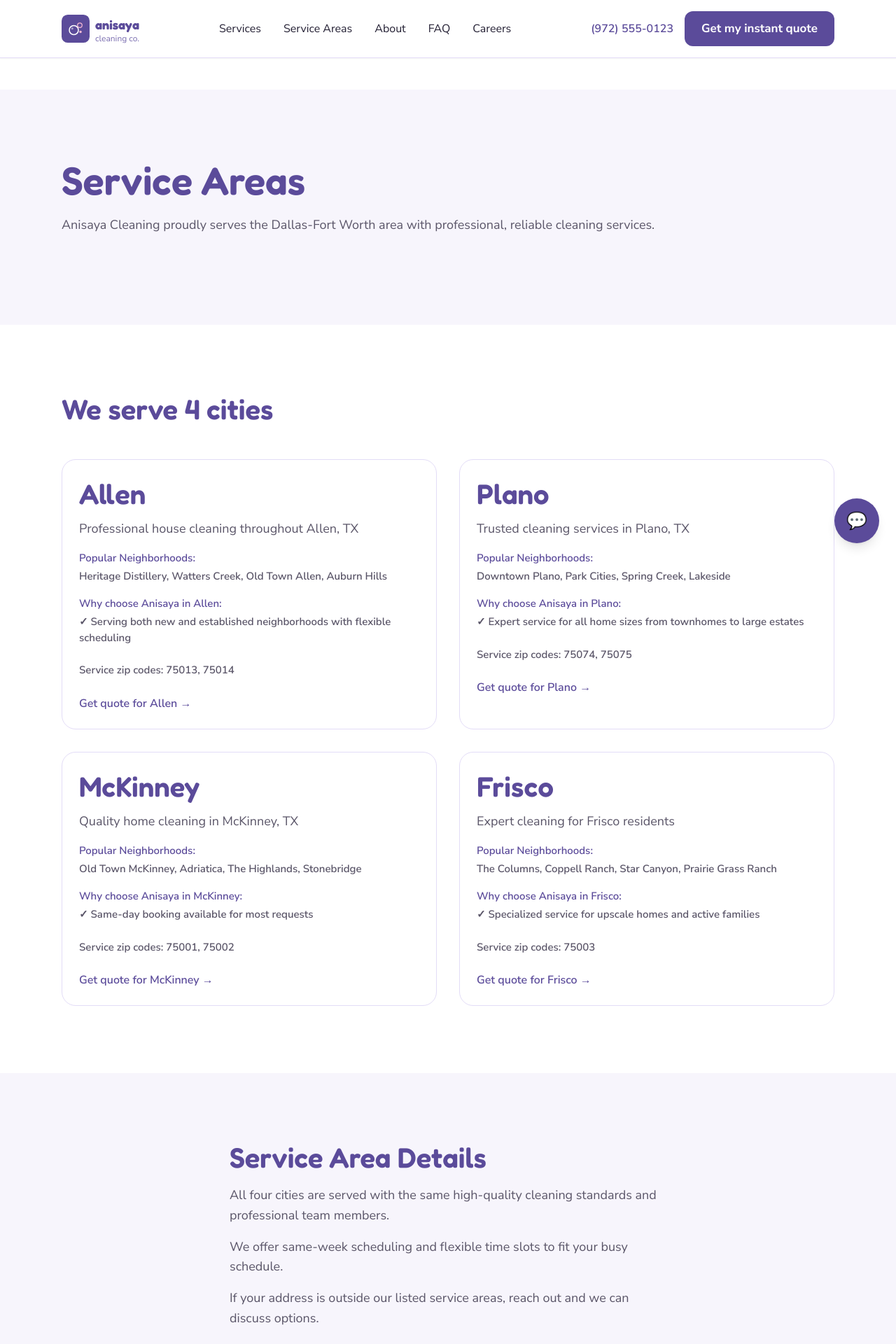
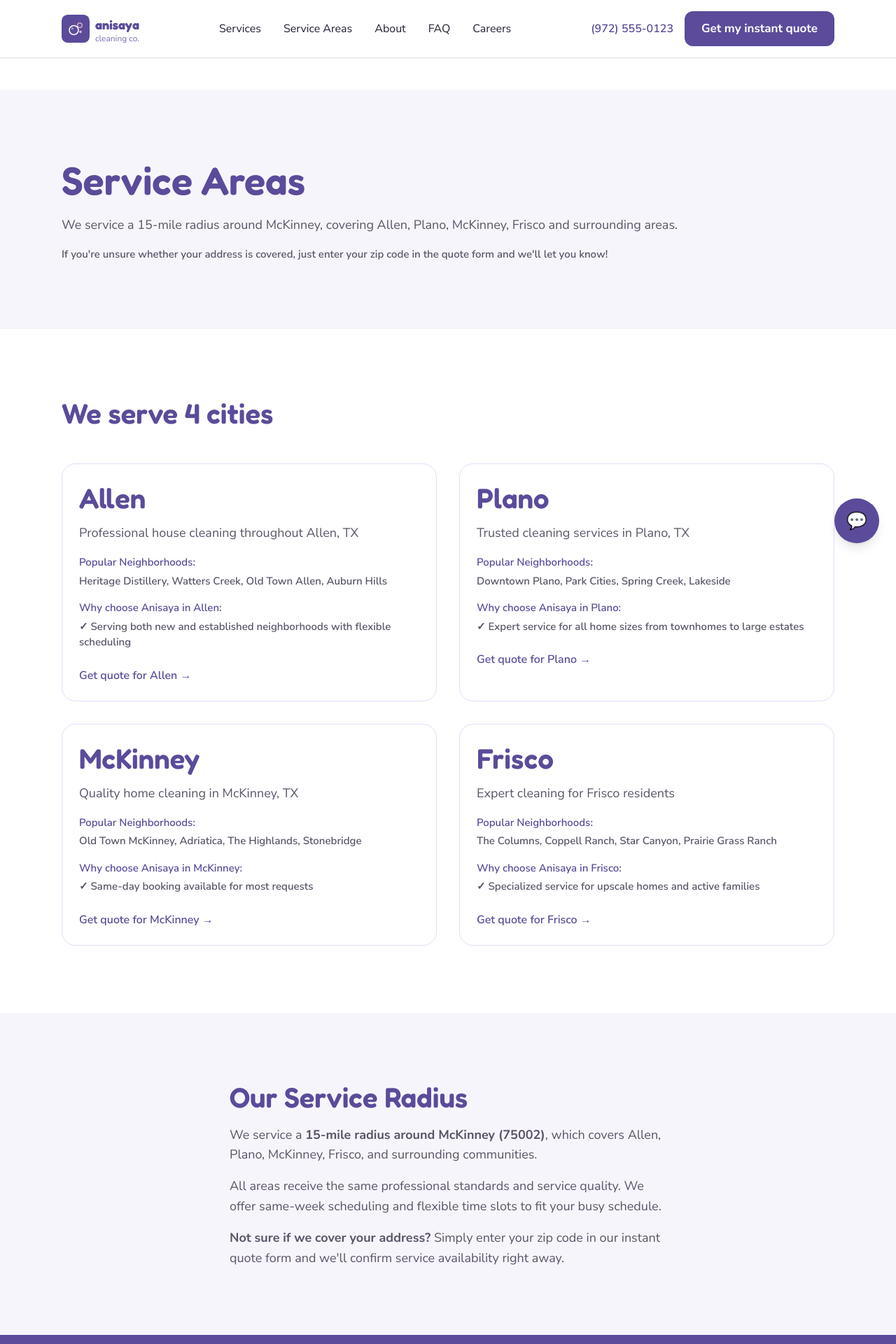
Before and after one commit to planetracer/anisaya, a Next.js app: page /service-areas in a window 1280 px wide. Shown: the top 1920 px of the page at 70% size. Built offline with nearby package versions, Linux system fonts and the light colour scheme.

Commit message:
Update service areas to show 15-mile radius coverage instead of zip codes

```diff
--- a/app/service-areas/page.tsx
+++ b/app/service-areas/page.tsx
@@ -6,28 +6,24 @@
     {
       city: 'Allen',
       description: 'Professional house cleaning throughout Allen, TX',
-      zipCodes: '75013, 75014',
       neighborhoods: 'Heritage Distillery, Watters Creek, Old Town Allen, Auburn Hills',
       highlights: 'Serving both new and established neighborhoods with flexible scheduling',
     },
     {
       city: 'Plano',
       description: 'Trusted cleaning services in Plano, TX',
-      zipCodes: '75074, 75075',
       neighborhoods: 'Downtown Plano, Park Cities, Spring Creek, Lakeside',
       highlights: 'Expert service for all home sizes from townhomes to large estates',
     },
     {
       city: 'McKinney',
       description: 'Quality home cleaning in McKinney, TX',
-      zipCodes: '75001, 75002',
       neighborhoods: 'Old Town McKinney, Adriatica, The Highlands, Stonebridge',
       highlights: 'Same-day booking available for most requests',
     },
     {
       city: 'Frisco',
       description: 'Expert cleaning for Frisco residents',
-      zipCodes: '75003',
       neighborhoods: 'The Columns, Coppell Ranch, Star Canyon, Prairie Grass Ranch',
       highlights: 'Specialized service for upscale homes and active families',
     },
@@ -41,8 +37,11 @@
           <h1 className="font-fredoka text-hero-mobile md:text-hero text-brand-purple mb-4">
             Service Areas
           </h1>
-          <p className="text-body text-brand-gray mb-8">
-            Anisaya Cleaning proudly serves the Dallas-Fort Worth area with professional, reliable cleaning services.
+          <p className="text-body text-brand-gray mb-4">
+            We service a 15-mile radius around McKinney, covering Allen, Plano, McKinney, Frisco and surrounding areas.
+          </p>
+          <p className="text-small text-brand-gray">
+            If you're unsure whether your address is covered, just enter your zip code in the quote form and we'll let you know!
           </p>
         </div>
       </section>
@@ -71,8 +70,6 @@
                   <p className="text-small text-brand-gray">✓ {area.highlights}</p>
                 </div>
 
-                <p className="text-small text-brand-gray mb-6">Service zip codes: {area.zipCodes}</p>
-
                 <Link href="/quote" className="text-brand-purple hover:underline font-semibold">
                   Get quote for {area.city} →
                 </Link>
@@ -86,17 +83,17 @@
       <section className="section bg-brand-lilac-white">
         <div className="max-w-2xl mx-auto px-6">
           <h2 className="font-fredoka text-h2-mobile md:text-h2 text-brand-purple mb-4">
-            Service Area Details
+            Our Service Radius
           </h2>
           <div className="space-y-4 text-body text-brand-gray">
             <p>
-              All four cities are served with the same high-quality cleaning standards and professional team members.
+              We service a <strong>15-mile radius around McKinney (75002)</strong>, which covers Allen, Plano, McKinney, Frisco, and surrounding communities.
             </p>
             <p>
-              We offer same-week scheduling and flexible time slots to fit your busy schedule.
+              All areas receive the same professional standards and service quality. We offer same-week scheduling and flexible time slots to fit your busy schedule.
             </p>
             <p>
-              If your address is outside our listed service areas, reach out and we can discuss options.
+              <strong>Not sure if we cover your address?</strong> Simply enter your zip code in our instant quote form and we'll confirm service availability right away.
             </p>
           </div>
         </div>
```
